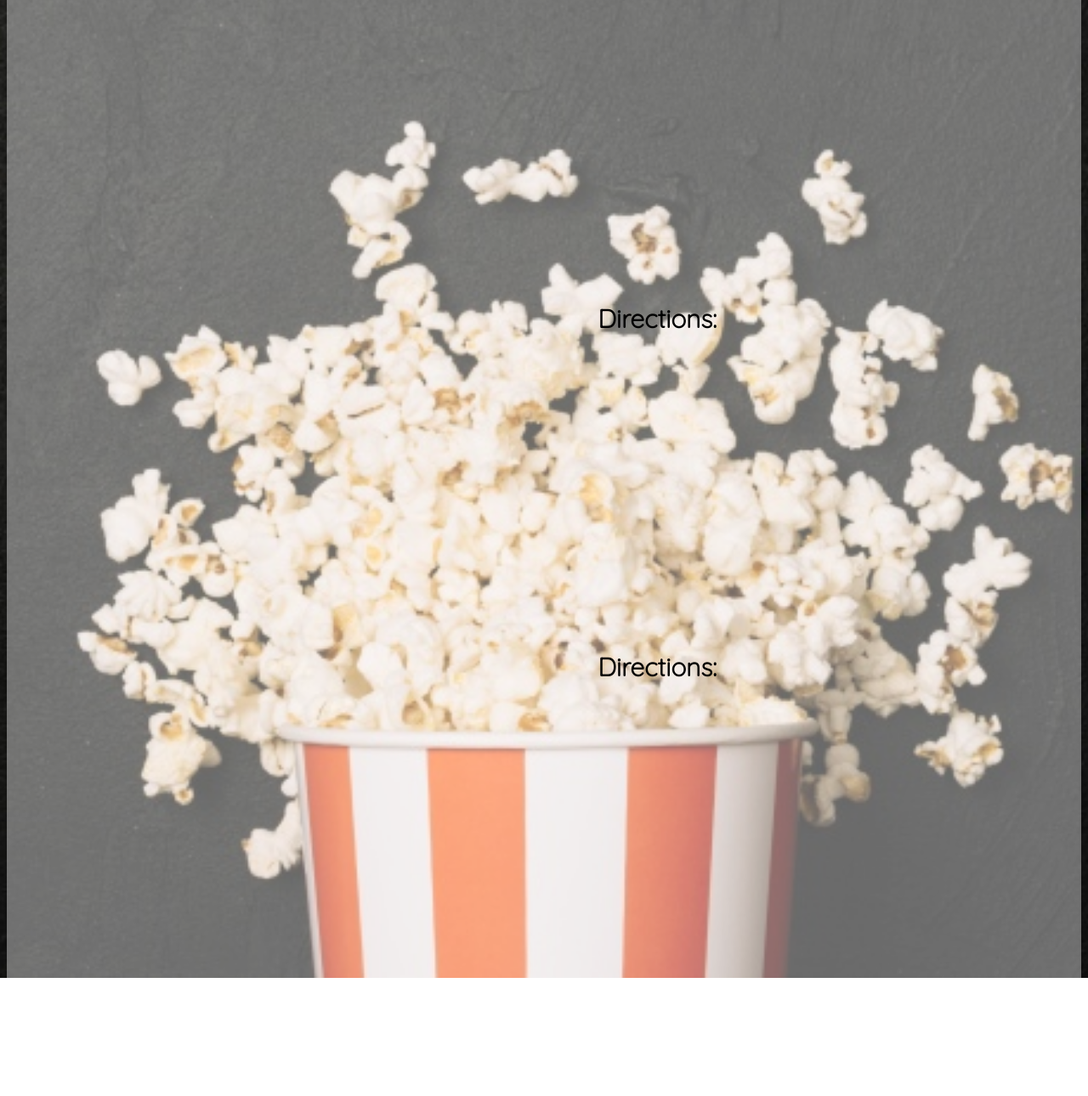
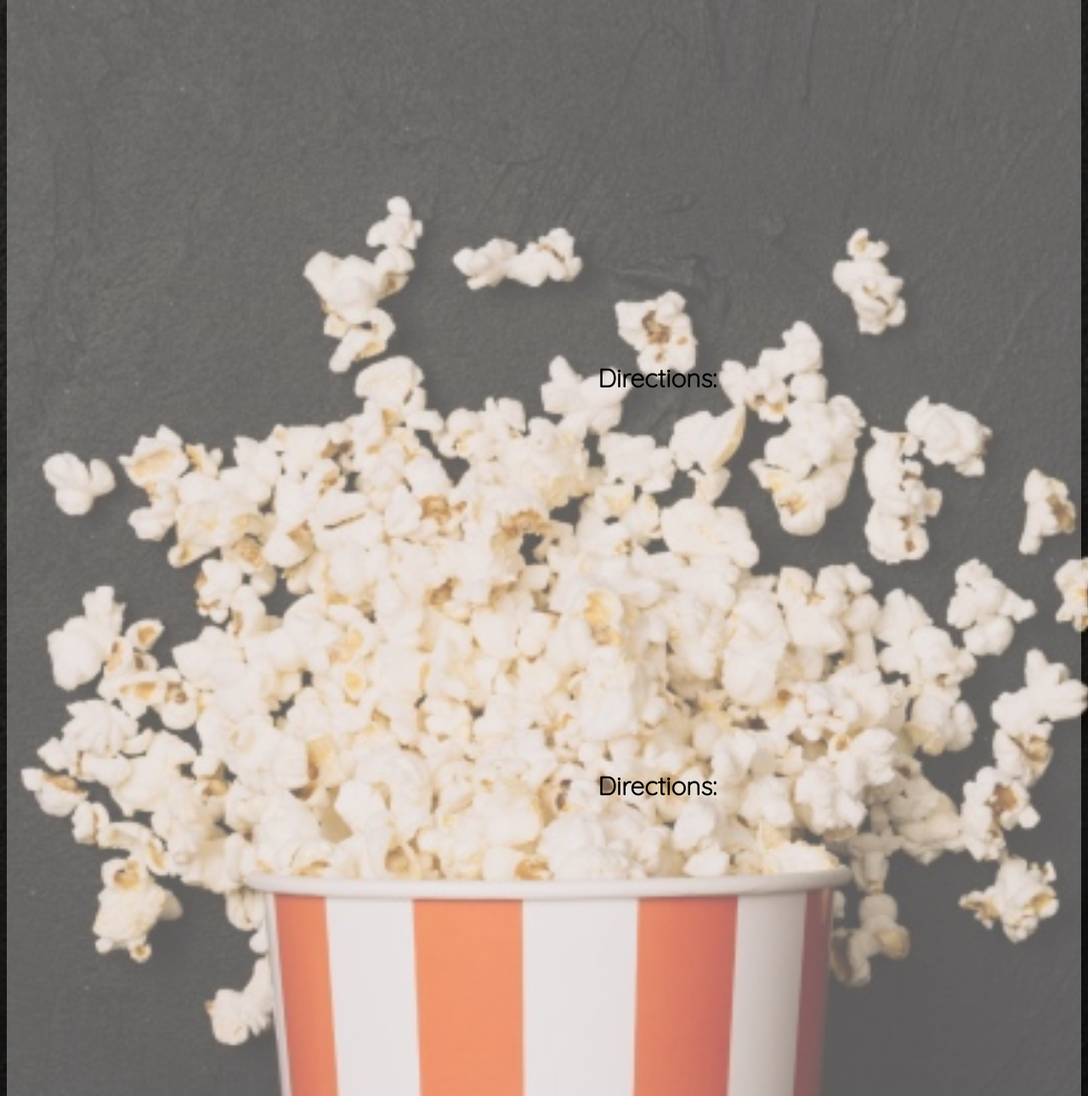
Before and after one commit to NicolePate/datenightapp, a plain HTML site: page index.html in a window 1280 px wide. Shown: the part 593-1883 px from the top of the page at 85% size. Before the commit the page ends 1744 px from the top, so only its background shows below. Drawn offline with Linux system fonts and the light colour scheme; no server answers.

Commit message:
updated css

```diff
--- a/style.css
+++ b/style.css
@@ -18,8 +18,8 @@ header {
 
 img{
   text-align: center;
-  width: 300px;
-  height: 300px;
+  width: 380px;
+  height: 380px;
   border-radius: 5%;
 }
 #side1{
@@ -28,20 +28,20 @@ img{
   padding-bottom: 30px;
 }
 #drinkSection{
-  background-color: hsla(0,0%,100%,.4);
+  background-color: rgba(225, 221, 221, 0.4);
   float: left;
   width: 50%;
-  height: 410px;
-  overflow: scroll;
+  height: 480px;
+  /* overflow: scroll; */
   text-align: center;
   color:black;
   font-family: 'Nerko One', cursive;
 }
 
 #drinkInformation{
-  background-color: hsla(0,0%,100%,.4);
+  background-color: rgba(225, 221, 221, 0.4);
   width: 50%;
-  height: 410px;
+  height: 480px;
   overflow: scroll;
   text-align: left;
   color:black;
@@ -49,31 +49,31 @@ img{
 }
 
 #movieSection{
-  background-color: hsla(0,0%,100%,.4);
+  background-color: rgba(225, 221, 221, 0.4);
   float: left;
   width: 50%;
-  height: 410px;
-  overflow: scroll;
+  height: 480px;
+  /* overflow: scroll; */
   text-align: center;
   color:black;
   font-family: 'Quicksand', sans-serif;
 }
 
 #mealSection{
-  background-color: hsla(0,0%,100%,.4);
+  background-color: rgba(225, 221, 221, 0.4);
   float: left;
   width: 50%;
-  height: 410px;
-  overflow: scroll;
+  height: 480px;
+  /* overflow: scroll; */
   text-align: center;
   color:black;
   font-family: 'Quicksand', sans-serif;
 }
 
 #mealInformation{
-  background-color: hsla(0,0%,100%,.4);
+  background-color: rgba(225, 221, 221, 0.4);
   width: 50%;
-  height: 410px;
+  height: 480px;
   overflow: scroll;
   text-align: left;
   color:black;
@@ -81,9 +81,9 @@ img{
 }
 
 #aboutMovie{
-  background-color: hsla(0,0%,100%,.4);
+  background-color: rgba(225, 221, 221, 0.4);
   width: 50%;
-  height: 410px;
+  height: 480px;
   overflow: scroll;
   text-align: left;
   color:black;
```
